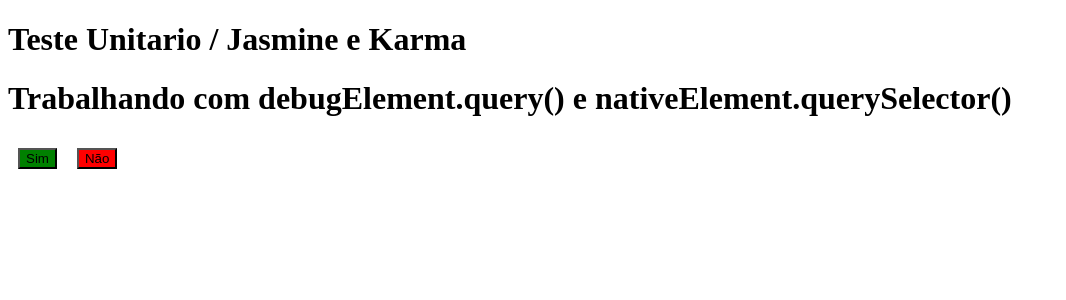
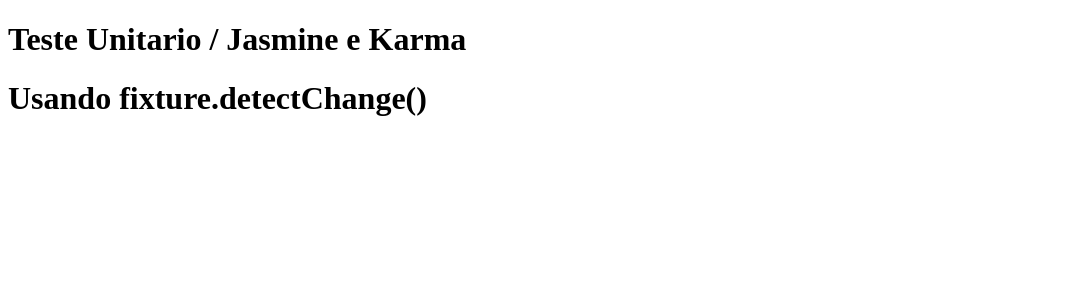
Before and after one commit to fc0n/teste-unitario-2.0, an Angular app: page / in a window 1280 px wide. Shown: the top 300 px of the page, without its empty margins (0-1066 px from the left). Built offline with nearby package versions, Linux system fonts and the light colour scheme.

Commit message:
detecção de alterações manual - fixture.detectChanges()

```diff
--- a/src/app/app.component.html
+++ b/src/app/app.component.html
@@ -14,7 +14,9 @@
 
 <!-- <app-asynchronous></app-asynchronous> -->
 
+<!-- <app-testing></app-testing> -->
+
 <h1>Teste Unitario / Jasmine e Karma</h1>
 
-<app-testing></app-testing>
+<app-fixture-detect-change></app-fixture-detect-change>
 <router-outlet></router-outlet>
--- a/src/app/app.module.ts
+++ b/src/app/app.module.ts
@@ -15,6 +15,7 @@
 import { MockServiceComponent } from './mock-service/mock-service.component';
 import { AsynchronousComponent } from './asynchronous/asynchronous.component';
 import { TestingComponent } from './testing/testing.component';
+import { FixtureDetectChangeComponent } from './fixture-detect-change/fixture-detect-change.component';
 
 @NgModule({
   declarations: [
@@ -29,6 +30,7 @@
     MockServiceComponent,
     AsynchronousComponent,
     TestingComponent,
+    FixtureDetectChangeComponent,
   ],
   imports: [
     BrowserModule,
--- /dev/null
+++ b/src/app/fixture-detect-change/fixture-detect-change.component.html
@@ -0,0 +1 @@
+<h1>{{title}}</h1>
--- /dev/null
+++ b/src/app/fixture-detect-change/fixture-detect-change.component.ts
@@ -0,0 +1,15 @@
+import { Component, OnInit } from '@angular/core';
+
+@Component({
+  selector: 'app-fixture-detect-change',
+  templateUrl: './fixture-detect-change.component.html',
+  styleUrls: ['./fixture-detect-change.component.scss']
+})
+export class FixtureDetectChangeComponent implements OnInit {
+  title = "Usando fixture.detectChange()" ;
+  constructor() { }
+
+  ngOnInit(): void {
+  }
+
+}
```
Also changed, not shown: src/app/fixture-detect-change/fixture-detect-change.component.scss (added), 1 other file (tests, documents, lock files or other folders).
